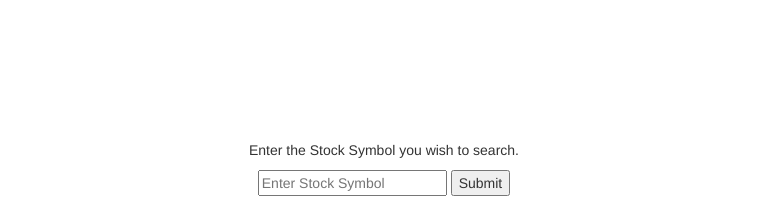
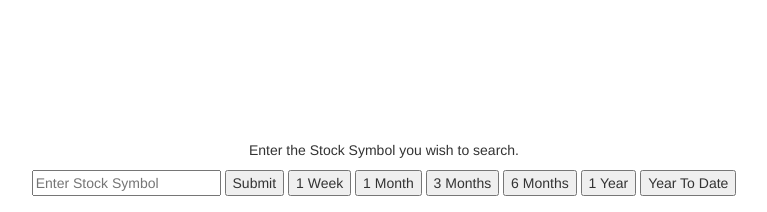
Before and after one commit to TrellixVulnTeam/Rakit_J8TT, a Django app: page / in a window 1280 px wide. Shown: the part 82-294 px from the top of the page, without its empty margins (256-1023 px from the left). Run offline with Django 3.2, Linux system fonts and the light colour scheme; some libraries are stand-ins or nearby versions.

Commit message:
new: CSV TO MONGO DB file added buttons for 1 week, 1 month, 3 months, 6 months , 1 Year and Year to Date hooked up back end functions with front end buttons

```diff
--- a/Zacks/zacks.py
+++ b/Zacks/zacks.py
@@ -35,6 +35,7 @@ def get_earnings(date):
 
             df['Symbol'] = df['Symbol'].str.extract(r'rel="(.+?)" class', expand=True)
             df['Company'] = df['Company'].str.extract(r'>(.+?)<', expand=True)
+            df['Company'] = df['Company'].str.replace(',','')
             df['ESP'] = df['ESP'].str.extract(r'>(.+?)<', expand=True)
             df['Price_Change'] = df['Price_Change'].str.extract(r'>(.+?)<', expand=True)
             df['Report'] = df['Report'].str.extract(r'>(.+?)<', expand=True)
@@ -68,6 +69,8 @@ def get_dividends(date):
             except:
                 pass
             df['Company'] = df['Company'].str.extract(r'>(.+?)<', expand=True)
+            df['Company'] = df['Company'].str.replace(',', '')
+            df['Current_Price'] = df['Current_Price'].str.replace(',', '')
             df.to_pickle('./output/{}_zacks_dividends'.format(date.strftime('%Y_%m_%d')))
     except Exception as e:
         print(e)
@@ -87,6 +90,8 @@ for date in reversed(date_list):
 df_earnings = pd.concat(list_earnings)
 df_dividends = pd.concat(list_dividends)
 
+df_earnings.to_csv('Earnings', sep='\t', encoding='utf-8')
+df_dividends.to_csv('Dividends', sep='\t', encoding='utf-8')
 print('\n\nEarnings\n', df_earnings.head(15))
 print('\nDividends\n', df_dividends.head(15))
 
--- a/jobs_app/templates/jobs_app/index.html
+++ b/jobs_app/templates/jobs_app/index.html
@@ -28,7 +28,14 @@
           {{ form.as_table }}
 
             <input type="text" name="info_name" placeholder="Enter Stock Symbol" />
-          <input type="submit" value="Submit">
+            <input type="submit" name="submit" value="Submit">
+            <input type="submit" name="1w" value="1 Week">
+            <input type="submit" name="1m" value="1 Month">
+            <input type="submit" name="3m" value="3 Months">
+            <input type="submit" name="6m" value="6 Months">
+            <input type="submit" name="1y" value="1 Year">
+            <input type="submit" name="ytd" value="Year To Date">
+
         </form>
 
         <p>Yesterdays closing price for {{name}} fetched from {{listed_site}} is : {{close_val}}</p>
--- a/jobs_app/views.py
+++ b/jobs_app/views.py
@@ -2,11 +2,12 @@ from django.shortcuts import render
 import sys
 import platform
 import datetime as dt
+from datetime import timedelta, date
 env = (platform.system())
 if env == 'Windows':
     sys.path.insert(0, r".\jobs_app")
 elif env == 'Darwin':
-    sys.path.insert(0, r"/Users/madeleinepollock/Downloads/jobs_site-2/jobs_app")
+    sys.path.insert(0, r"/Users/kamalqureshi/Desktop/Work/Rakit/jobs_app")
 else:
     sys.path.insert(0, r"/home/ubuntu/jobs_site/jobs_app")
 import Yahoo_finance
@@ -22,6 +23,51 @@ def error_404(request):
 
 def submit(request):
 
+
+    if '1w' in request.POST:
+        today = date.today()
+        yesterday = today - timedelta(7)
+        start = yesterday
+        end = today
+
+    elif '1m' in request.POST:
+        today = date.today()
+        yesterday = today - timedelta(30)
+        start = yesterday
+        end = today
+
+    elif '3m' in request.POST:
+        today = date.today()
+        yesterday = today - timedelta(90)
+        start = yesterday
+        end = today
+
+    elif '6m' in request.POST:
+        today = date.today()
+        yesterday = today - timedelta(180)
+        start = yesterday
+        end = today
+
+    elif '1y' in request.POST:
+        today = date.today()
+        yesterday = today - timedelta(365)
+        start = yesterday
+        end = today
+
+    elif 'ytd' in request.POST:
+        today = date.today()
+        yesterday = today - timedelta(10000)
+        start = yesterday
+        end = today
+
+    else:
+        today = date.today()
+        yesterday = today - timedelta(1)
+        start = yesterday
+        end = today
+
+
+
     info = request.POST.get('info_name', '')
     stock = info
     stk = Yahoo_finance.Stock(stock)
@@ -31,8 +77,7 @@ def submit(request):
     close_val = close_val.replace(']', '')
     print(close_val)
 
-    start = dt.datetime(2018, 1, 15)
-    end = dt.datetime(2018, 2, 1)
+
     table = stk.get_data(listed_site,start,end)
     if str(type(table)) != "<class 'str'>":
         table = table.to_html(table_id='exmaple', classes='table table-striped table-bordered table-hover')
```
Also changed, not shown: Zacks/csv_to_mongo_db.py (added, +24 -0 lines), 7 other files.
